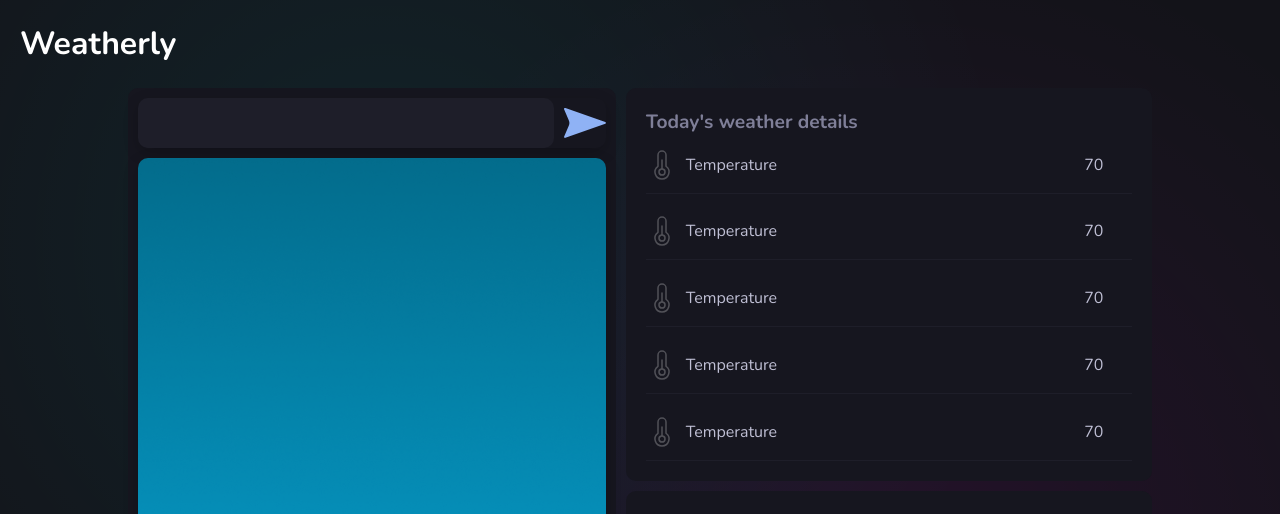
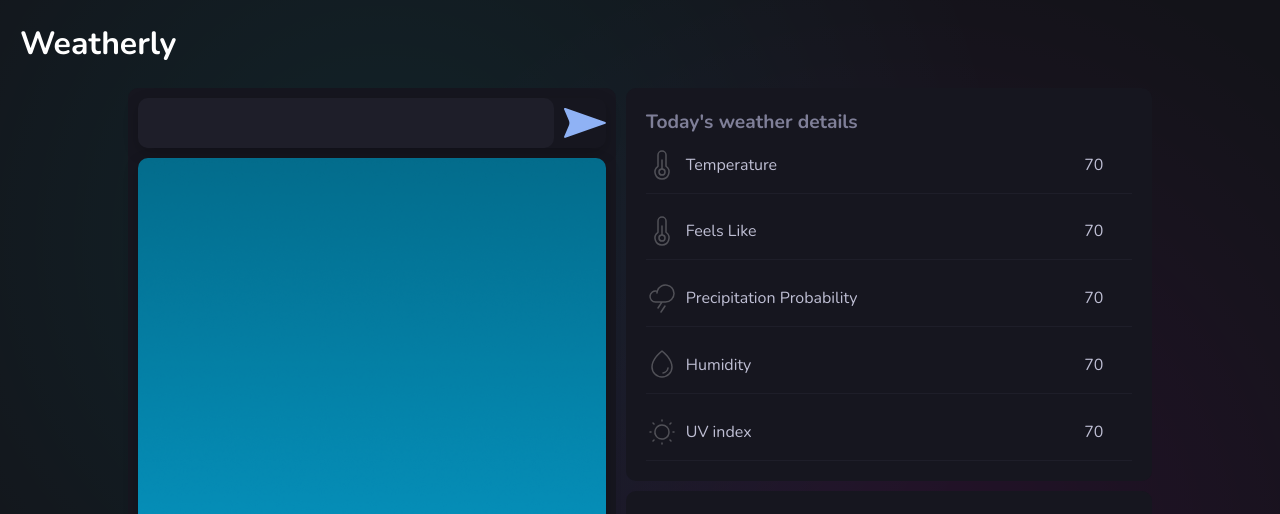
Before and after one commit to Soham-Powar/Weather-App, a website built with webpack: page src/template.html in a window 1280 px wide. Shown: the top 514 px of the page. Built offline with nearby package versions, Linux system fonts and the light colour scheme; no server answers.

Commit message:
Add new classes to divs for easy styling.

```diff
--- a/src/template.html
+++ b/src/template.html
@@ -69,27 +69,27 @@
 				<div class="today-weather-details">
 					<div>
 						<img src="./resources/icons/Type=thermometer-simple-light.svg" alt="">
-						<span class="today-property">Temperature</span>
+						<span class="today-property today-temp">Temperature</span>
 						<span class="today-value">70</span>
 					</div>
 					<div>
 						<img src="./resources/icons/Type=thermometer-simple-light.svg" alt="">
-						<span class="today-property">Temperature</span>
+						<span class="today-property today-feelslike">Feels Like</span>
 						<span class="today-value">70</span>
 					</div>
 					<div>
-						<img src="./resources/icons/Type=thermometer-simple-light.svg" alt="">
-						<span class="today-property">Temperature</span>
+						<img src="./resources/icons/Type=cloud-rain-light.svg" alt="">
+						<span class="today-property today-rain-prob">Precipitation Probability</span>
 						<span class="today-value">70</span>
 					</div>
 					<div>
-						<img src="./resources/icons/Type=thermometer-simple-light.svg" alt="">
-						<span class="today-property">Temperature</span>
+						<img src="./resources/icons/Type=drop-light.svg" alt="">
+						<span class="today-property today-humidity">Humidity</span>
 						<span class="today-value">70</span>
 					</div>
 					<div>
-						<img src="./resources/icons/Type=thermometer-simple-light.svg" alt="">
-						<span class="today-property">Temperature</span>
+						<img src="./resources/icons/Type=sun-dim-light.svg" alt="">
+						<span class="today-property today-uv">UV index</span>
 						<span class="today-value">70</span>
 					</div>
 				</div>
```
